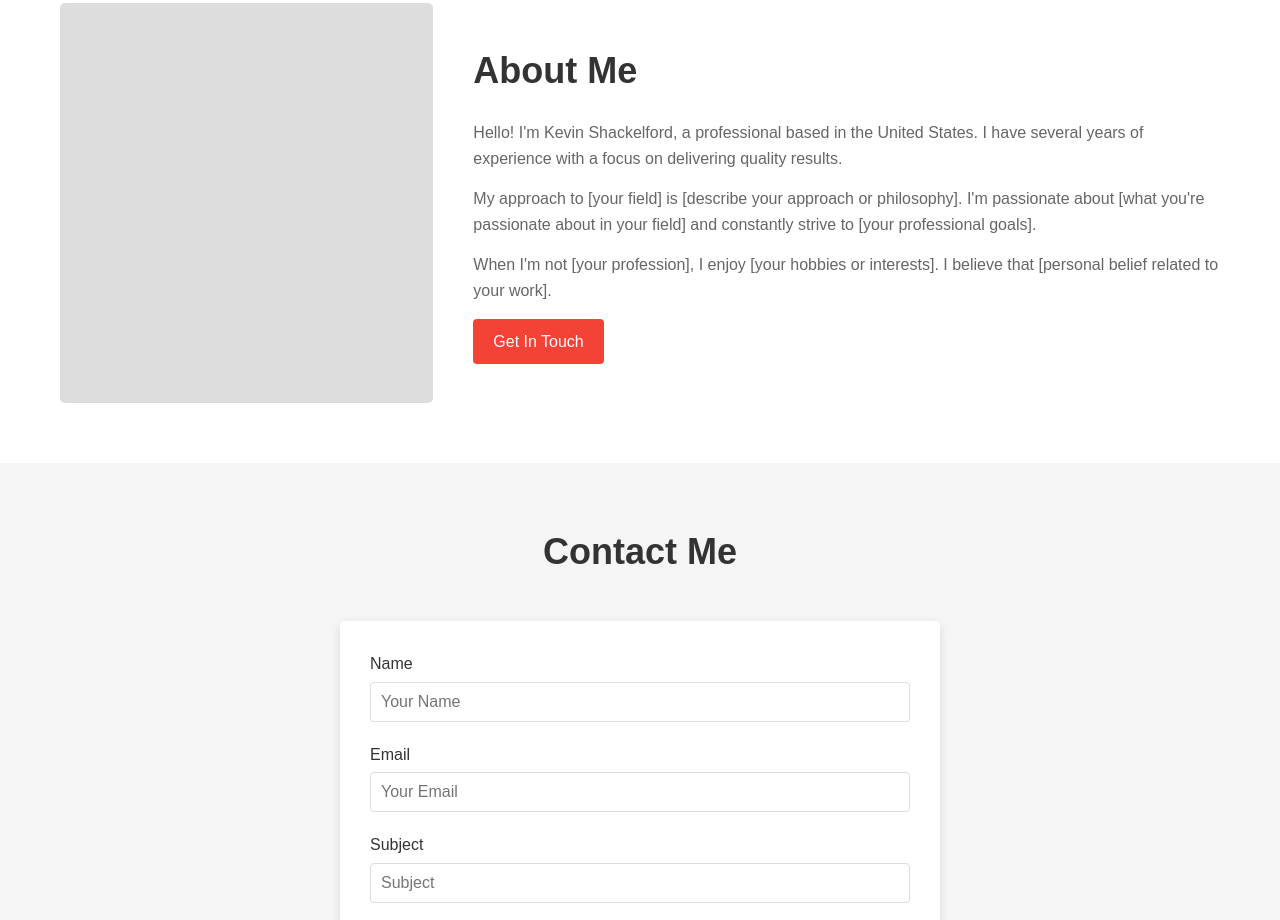
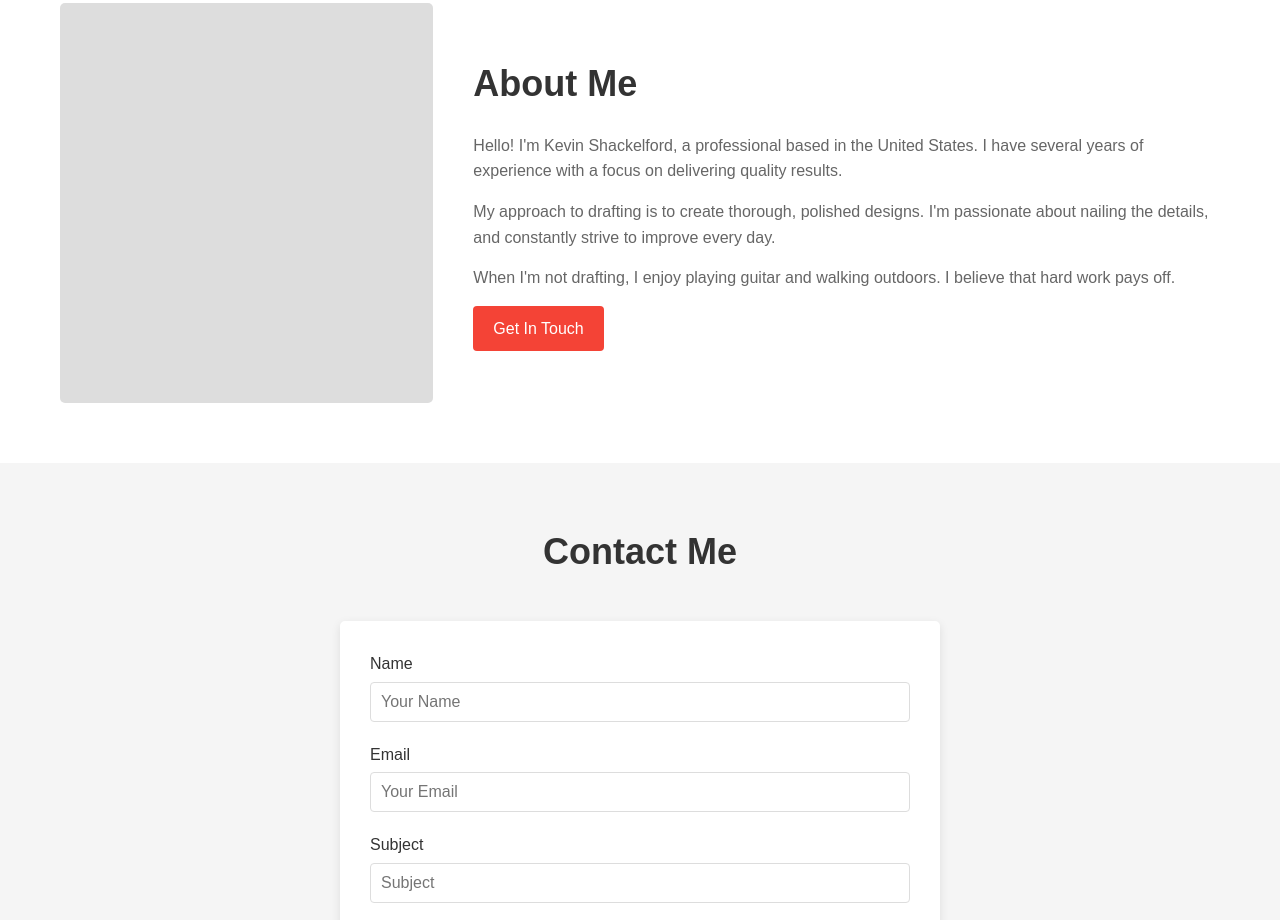
Before and after one commit to kshackelford7/kshackelford7.github.io, a plain HTML site: page index.html in a window 1280 px wide. Shown: the part 1539-2459 px from the top of the page. Drawn offline with Linux system fonts and the light colour scheme.

Commit message:
Update index.html

```diff
--- a/index.html
+++ b/index.html
@@ -368,8 +368,8 @@
                 <div class="about-text">
                     <h2>About Me</h2>
                     <p>Hello! I'm Kevin Shackelford, a professional based in the United States. I have several years of experience with a focus on delivering quality results.</p>
-                    <p>My approach to [your field] is [describe your approach or philosophy]. I'm passionate about [what you're passionate about in your field] and constantly strive to [your professional goals].</p>
-                    <p>When I'm not [your profession], I enjoy [your hobbies or interests]. I believe that [personal belief related to your work].</p>
+                    <p>My approach to drafting is to create thorough, polished designs. I'm passionate about nailing the details, and constantly strive to improve every day.</p>
+                    <p>When I'm not drafting, I enjoy playing guitar and walking outdoors. I believe that hard work pays off.</p>
                     <a href="#contact" class="btn">Get In Touch</a>
                 </div>
             </div>
```
